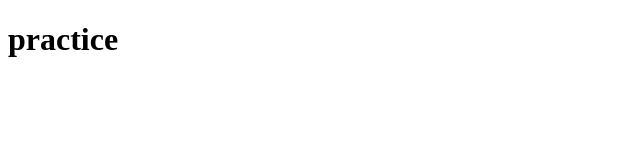
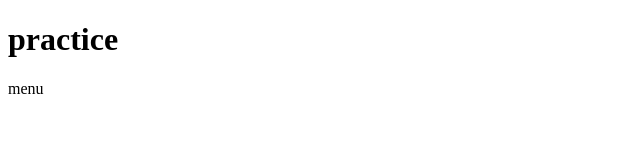
Before and after one commit to masaru-suzuki/practice, a plain HTML site: page index.html in a window 1280 px wide. Shown: the full height of the page, 0-640 px from the left. Drawn offline with Linux system fonts and the light colour scheme.

Commit message:
pの追加

```diff
--- a/index.html
+++ b/index.html
@@ -8,5 +8,6 @@
 </head>
 <body>
   <h1>practice</h1>
+  <p>menu</p>
 </body>
 </html>
```
